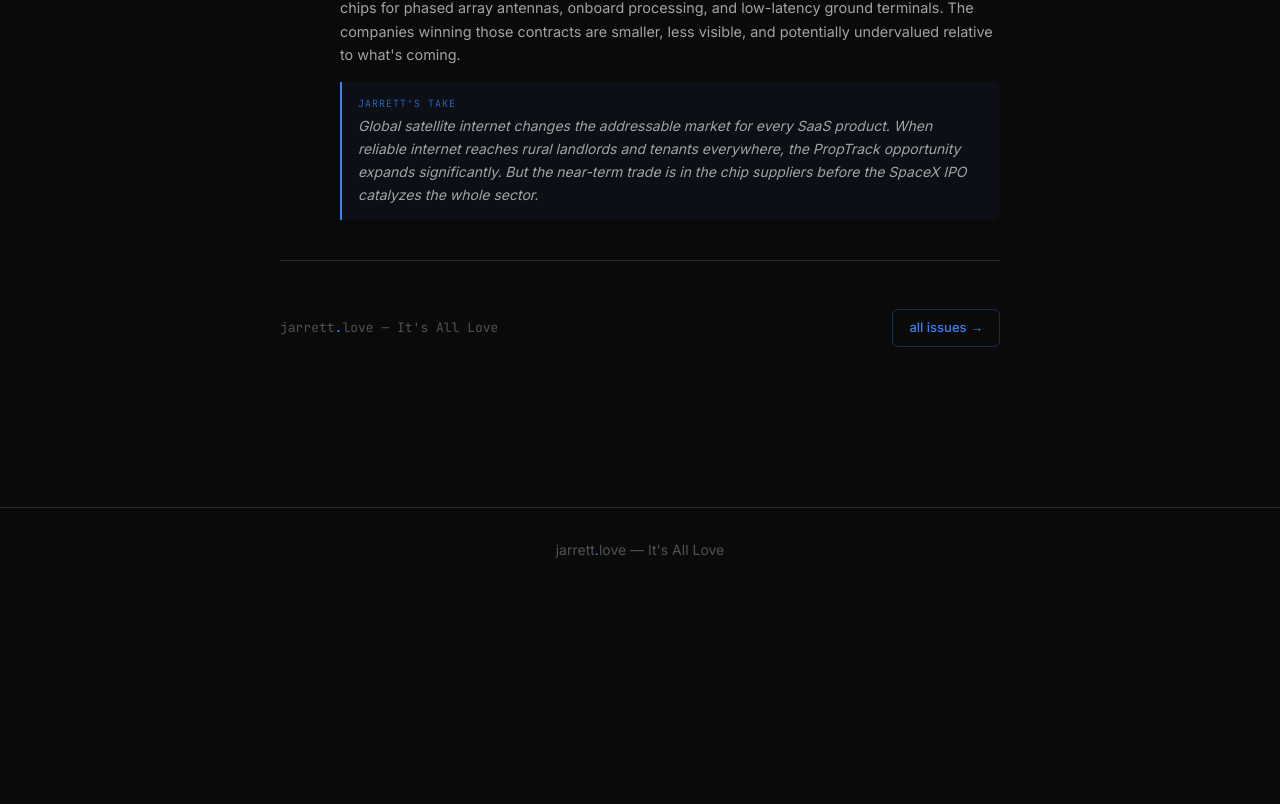
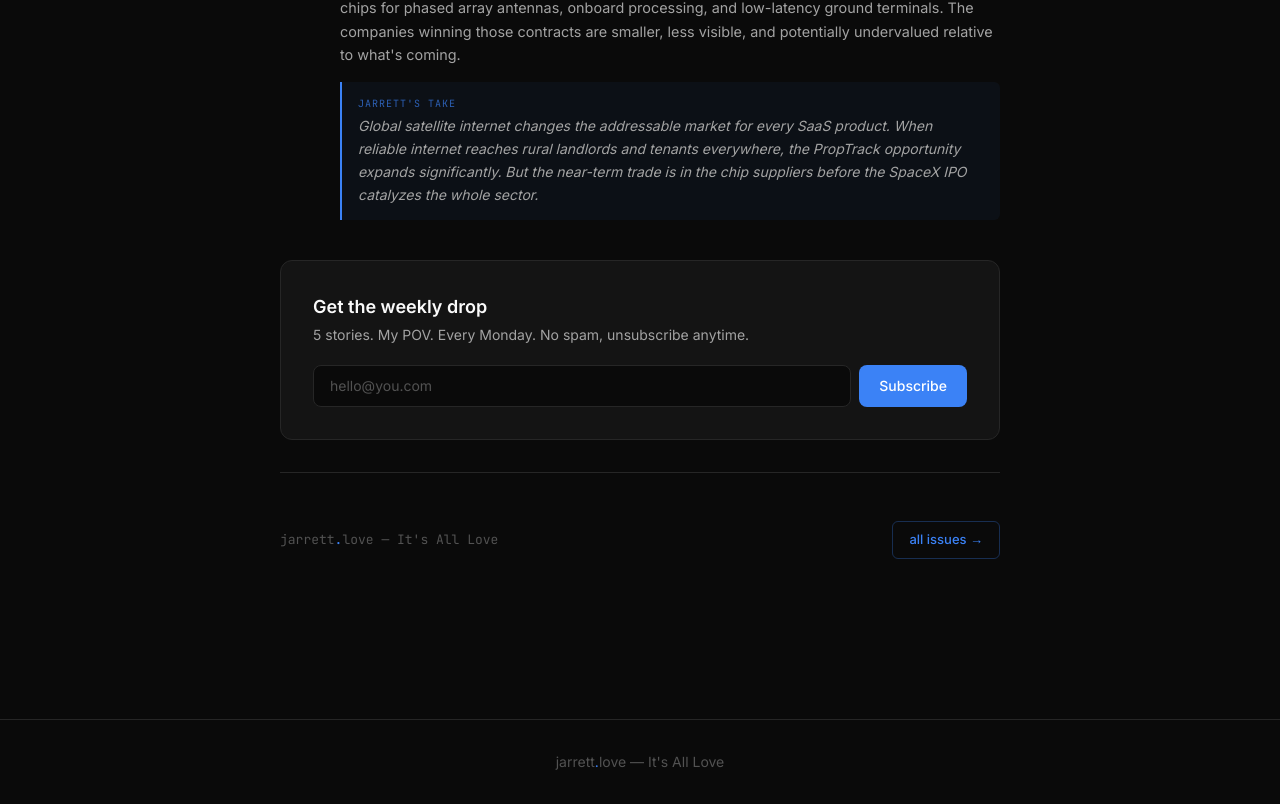
Before and after one commit to jarrettlove48-web/jarrett-dev, a Next.js app: page /blog/2026-04-03-week-01 in a window 1280 px wide. Shown: the part 2961-3765 px from the top of the page. Before the commit the page ends 3553 px from the top, so only its background shows below. Built offline with nearby package versions, Linux system fonts and the light colour scheme.

Commit message:
Add subscriber system: Supabase table + API route + subscribe component on blog pages

```diff
--- /dev/null
+++ b/src/app/api/subscribe/route.ts
@@ -0,0 +1,42 @@
+import { NextResponse } from "next/server";
+
+const SUPABASE_URL = "https://tfshawyalkvxmryjqbzh.supabase.co";
+const SUPABASE_ANON_KEY =
+  "eyJhbGciOiJIUzI1NiIsInR5cCI6IkpXVCJ9.eyJpc3MiOiJzdXBhYmFzZSIsInJlZiI6InRmc2hhd3lhbGt2eG1yeWpxYnpoIiwicm9sZSI6ImFub24iLCJpYXQiOjE3NzE4MTg2MTQsImV4cCI6MjA4NzM5NDYxNH0.0E2NliQRhELsKP7aggXGwJd_LtQcXlabXr4ft0paEtw";
+
+export async function POST(req: Request) {
+  try {
+    const { email } = await req.json();
+
+    if (!email || !/^[^\s@]+@[^\s@]+\.[^\s@]+$/.test(email)) {
+      return NextResponse.json({ error: "Valid email required" }, { status: 400 });
+    }
+
+    const res = await fetch(`${SUPABASE_URL}/rest/v1/subscribers`, {
+      method: "POST",
+      headers: {
+        "Content-Type": "application/json",
+        apikey: SUPABASE_ANON_KEY,
+        Authorization: `Bearer ${SUPABASE_ANON_KEY}`,
+        Prefer: "return=minimal",
+      },
+      body: JSON.stringify({ email: email.toLowerCase() }),
+    });
+
+    if (res.status === 409 || res.status === 409) {
+      return NextResponse.json({ message: "You're already subscribed!" });
+    }
+
+    if (!res.ok) {
+      const body = await res.text();
+      if (body.includes("duplicate")) {
+        return NextResponse.json({ message: "You're already subscribed!" });
+      }
+      return NextResponse.json({ error: "Something went wrong" }, { status: 500 });
+    }
+
+    return NextResponse.json({ message: "You're in. Welcome to It's All Love Weekly." });
+  } catch {
+    return NextResponse.json({ error: "Something went wrong" }, { status: 500 });
+  }
+}
--- a/src/app/blog/[slug]/page.tsx
+++ b/src/app/blog/[slug]/page.tsx
@@ -2,6 +2,7 @@ import { notFound } from "next/navigation";
 import { getAllPosts, getPost } from "@/lib/blog";
 import Link from "next/link";
 import { ReadingProgress } from "@/components/reading-progress";
+import { Subscribe } from "@/components/subscribe";
 
 export function generateStaticParams() {
   return getAllPosts().map((post) => ({ slug: post.slug }));
@@ -102,8 +103,10 @@ export default async function BlogPostPage({
           </div>
         </section>
 
+        <Subscribe />
+
         {/* Footer */}
-        <div className="flex flex-wrap items-center justify-between gap-4 border-t border-border pt-12">
+        <div className="mt-8 flex flex-wrap items-center justify-between gap-4 border-t border-border pt-12">
           <div className="font-mono text-[13px] text-text-dim">
             jarrett<span className="text-accent">.</span>love — It&apos;s All
             Love
--- a/src/app/blog/page.tsx
+++ b/src/app/blog/page.tsx
@@ -1,5 +1,6 @@
 import Link from "next/link";
 import { getAllPosts } from "@/lib/blog";
+import { Subscribe } from "@/components/subscribe";
 
 export default function BlogPage() {
   const posts = getAllPosts();
@@ -44,6 +45,8 @@ export default function BlogPage() {
           ))}
         </div>
       )}
+
+      <Subscribe />
     </div>
   );
 }
--- /dev/null
+++ b/src/components/subscribe.tsx
@@ -0,0 +1,71 @@
+"use client";
+
+import { useState } from "react";
+
+export function Subscribe() {
+  const [email, setEmail] = useState("");
+  const [status, setStatus] = useState<"idle" | "loading" | "success" | "error">("idle");
+  const [message, setMessage] = useState("");
+
+  async function handleSubmit(e: React.FormEvent) {
+    e.preventDefault();
+    setStatus("loading");
+
+    try {
+      const res = await fetch("/api/subscribe", {
+        method: "POST",
+        headers: { "Content-Type": "application/json" },
+        body: JSON.stringify({ email }),
+      });
+
+      const data = await res.json();
+
+      if (res.ok) {
+        setStatus("success");
+        setMessage(data.message);
+        setEmail("");
+      } else {
+        setStatus("error");
+        setMessage(data.error || "Something went wrong");
+      }
+    } catch {
+      setStatus("error");
+      setMessage("Something went wrong");
+    }
+  }
+
+  return (
+    <div className="rounded-xl border border-border bg-surface p-6 sm:p-8">
+      <h3 className="mb-1 text-lg font-bold">Get the weekly drop</h3>
+      <p className="mb-5 text-sm text-text-secondary">
+        5 stories. My POV. Every Monday. No spam, unsubscribe anytime.
+      </p>
+
+      {status === "success" ? (
+        <p className="text-sm text-accent">{message}</p>
+      ) : (
+        <form onSubmit={handleSubmit} className="flex gap-2">
+          <input
+            type="email"
+            value={email}
+            onChange={(e) => setEmail(e.target.value)}
+            placeholder="hello@you.com"
+            required
+            className="flex-1 rounded-lg border border-border bg-background px-4 py-2.5 text-sm text-text-primary placeholder:text-text-dim outline-none focus:border-accent transition-colors"
+          />
+          <button
+            type="submit"
+            disabled={status === "loading"}
+            className="shrink-0 rounded-lg bg-accent px-5 py-2.5 text-sm font-medium text-white transition-colors hover:bg-accent-hover disabled:opacity-50"
+          >
+            {status === "loading" ? "..." : "Subscribe"}
+          </button>
+        </form>
+      )}
+
+      {status === "error" && (
+        <p className="mt-2 text-sm text-red-400">{message}</p>
+      )}
+    </div>
+  );
+}
```
